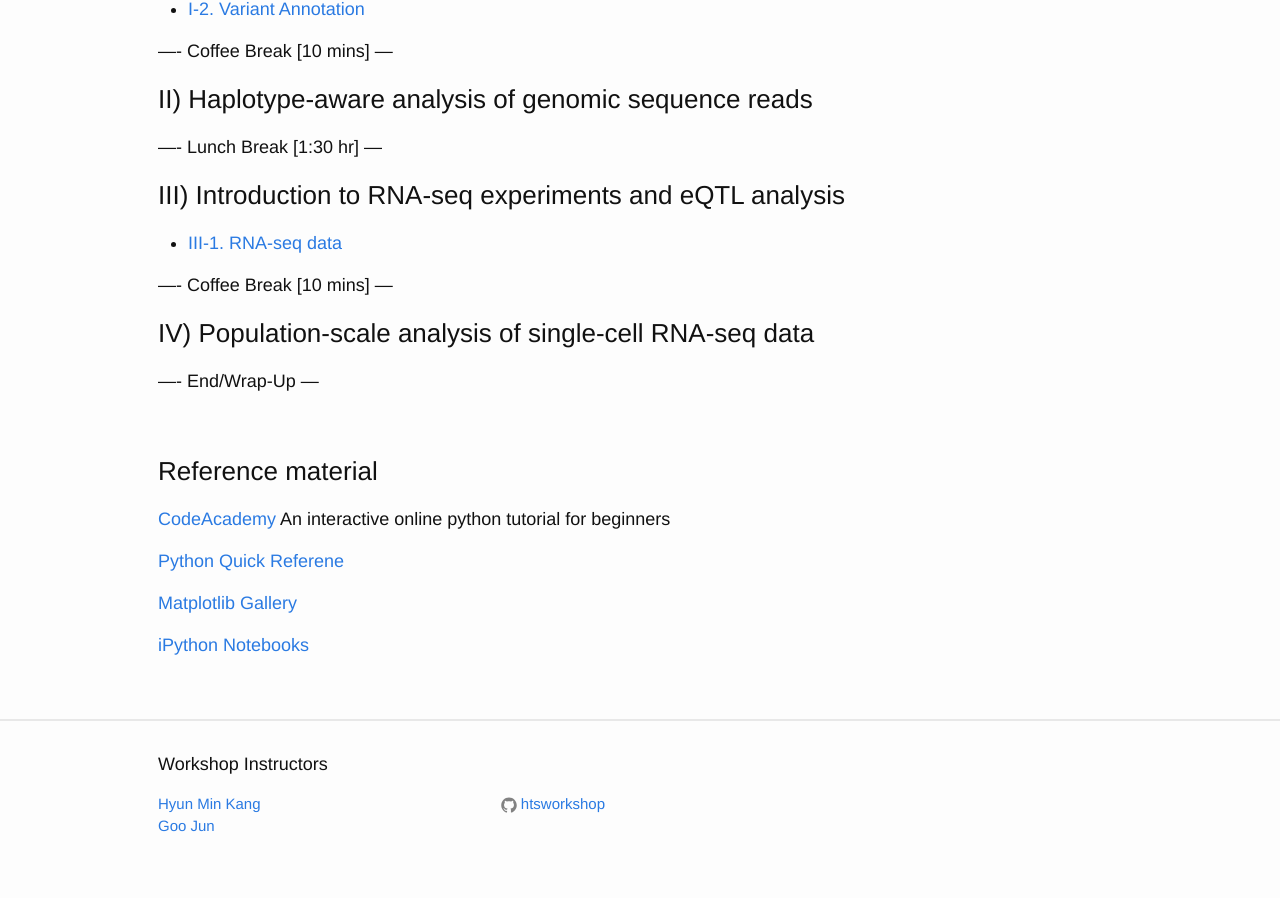
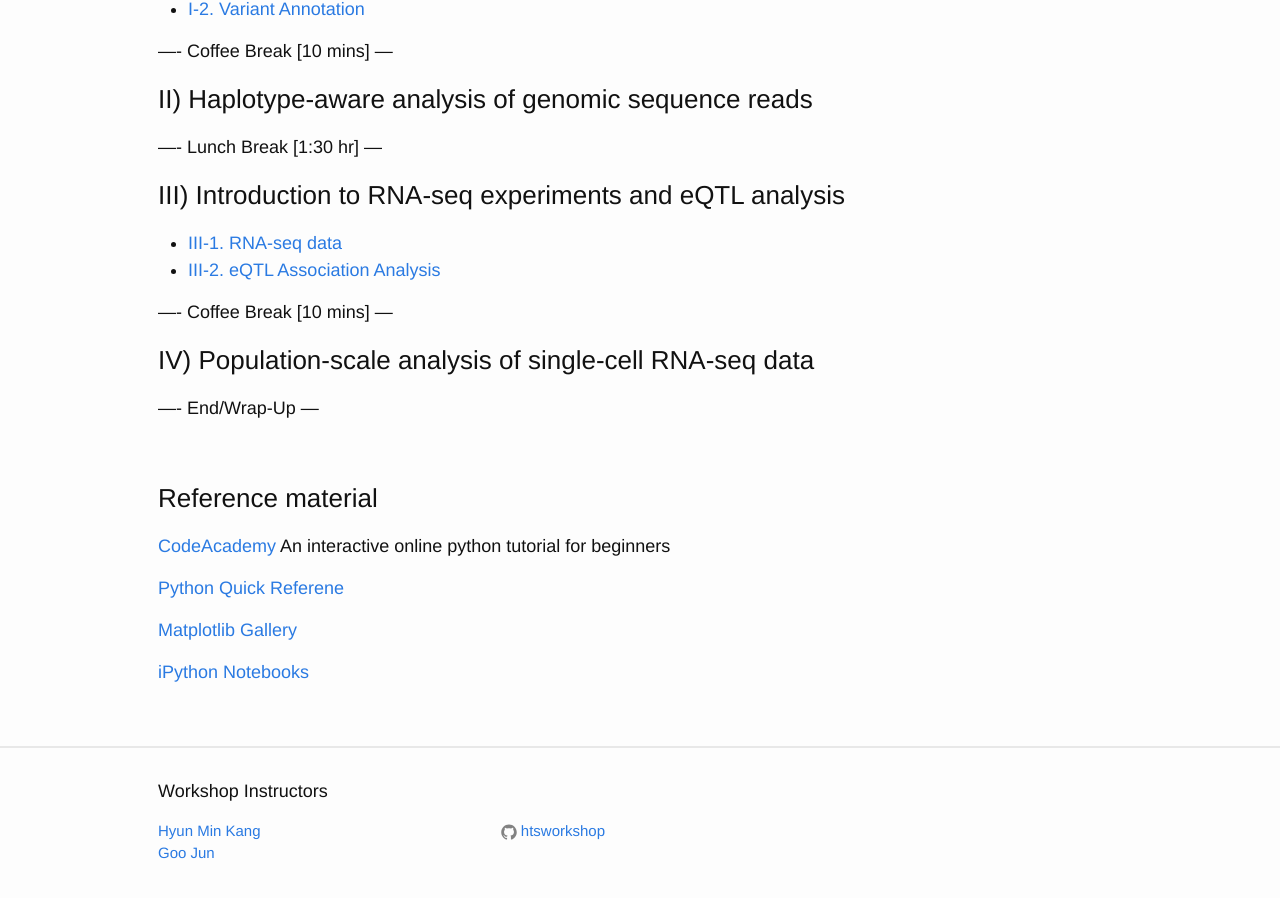
Before and after one commit to htsworkshop/stom-2018, a Jekyll site: the page built from day2.md, in a window 1280 px wide and 900 px high, scrolled down 863 px. Built offline with Jekyll 4.4.1, drawn with Linux system fonts in a browser that asks for light colours.

Commit message:
day2 index modified

```diff
--- a/day2.md
+++ b/day2.md
@@ -48,6 +48,7 @@ Goo Jun (GJ)
 
 ### III) Introduction to RNA-seq experiments and eQTL analysis
 - [III-1. RNA-seq data](../class-material/day2-geuvadis)
+- [III-2. eQTL Association Analysis](../class-material/day2-eqtl)
 
 —- Coffee Break [10 mins] —
 
```
Also changed, not shown: 2 other files.
